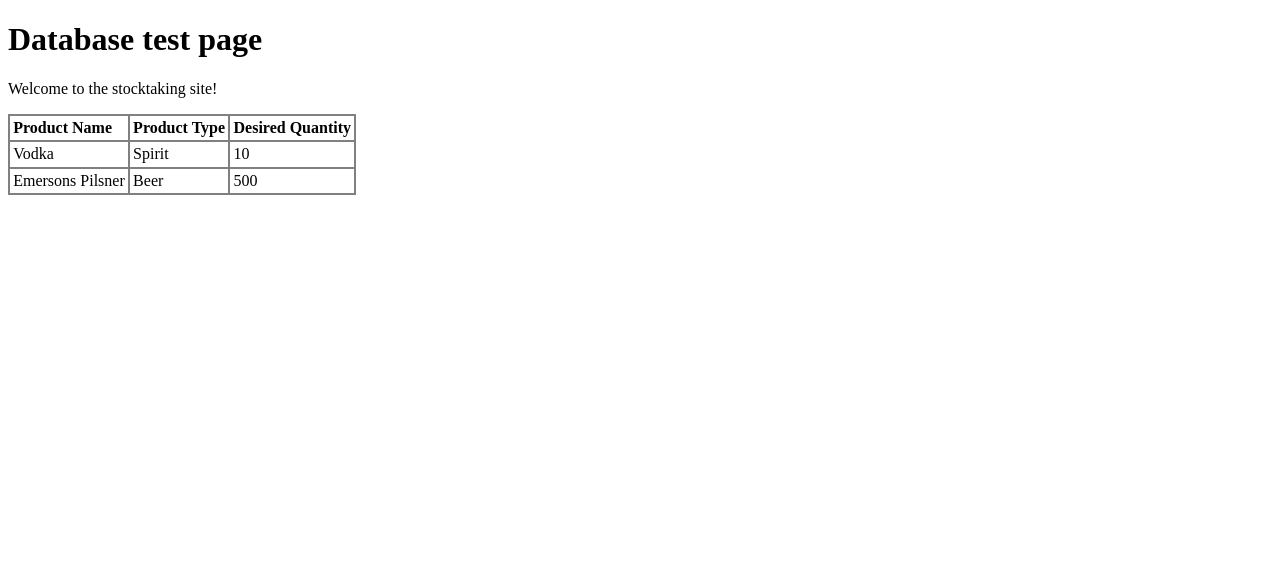
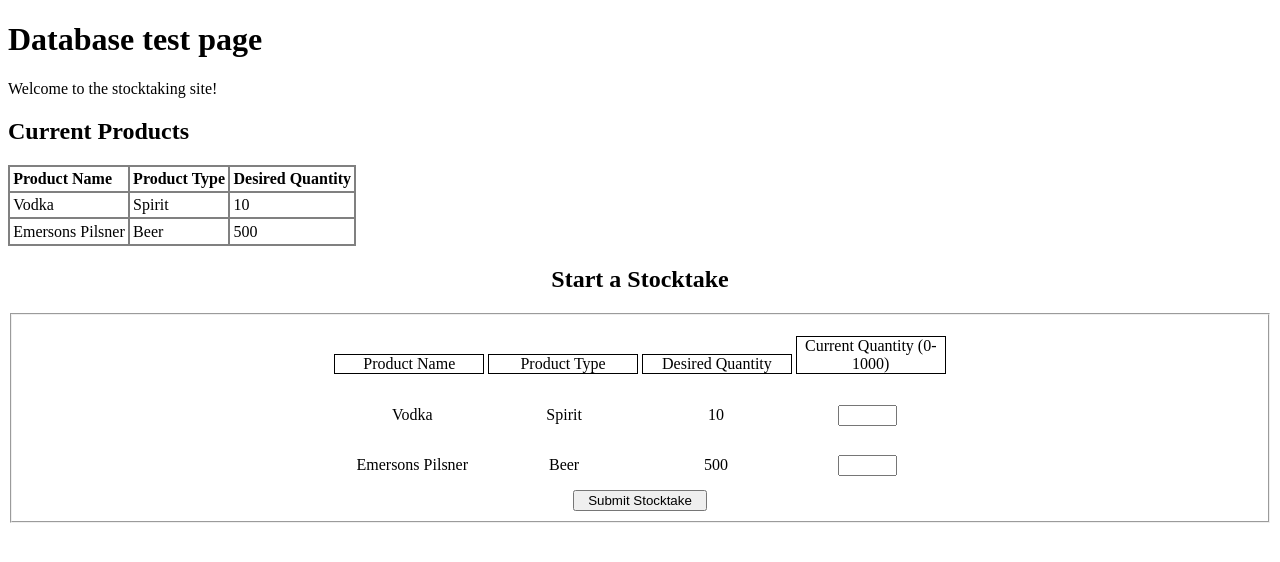
Before and after one commit to timcop/Stocktake, a PHP site: page / in a window 1280 px wide. Shown: the top 562 px of the page. Run offline with PHP 8.4, Linux system fonts and the light colour scheme; data comes from the database, SQL or seed files in the repository; data that the repository does not hold is empty.

Commit message:
Add start stocktake form
Fixed spelling mistake in test.php
Add Start stocktake form in index.php, but it does not add anything into the datbase yet

```diff
--- a/www/index.php
+++ b/www/index.php
@@ -4,7 +4,20 @@
         <meta charset="utf-8">
         <title>Database test page</title>
         <style>
-            th { text-align: left; }
+
+            #start_text {
+                text-align: center;
+            }
+
+            #submit_stocktake {
+                margin: auto;
+                width: 10em;
+                display: block;
+            }
+
+            th {
+                text-align: left;
+            }
 
             table, th, td {
             border: 2px solid grey;
@@ -14,6 +27,30 @@
             th, td {
                 padding: 0.2em;
             }
+
+            form {
+                margin: auto;
+                text-align: center;
+            }
+
+            form fieldset > div {
+                margin: auto;
+                width: 60%;
+            }
+
+            form fieldset div p, div {
+                width: 20%;
+                display: inline-block;
+            }
+
+            form fieldset div input {
+                width: 3.8em;
+                display: inline-block;
+            }
+
+            form fieldset div:first-of-type p {
+                border: 1px solid;
+            }
         </style>
     </head>
 
@@ -21,8 +58,9 @@
         <h1>Database test page</h1>
 
         <p>Welcome to the stocktaking site!</p>
-
-        <table border="1">
+        <section>
+        <h2>Current Products</h2>
+            <table>
                 <tr><th>Product Name</th><th>Product Type</th><th>Desired Quantity</th></tr>
 
                 <?php
@@ -44,5 +82,45 @@
 
                 ?>
             </table>
+        </section>
+        <section>
+            <h2 id="start_text">Start a Stocktake</h2>
+            <form method="post" enctype="aplication/x-www-form-urlencoded" action="">
+                <fieldset>
+                    <div>
+                        <p>Product Name</p>
+                        <p>Product Type</p>
+                        <p>Desired Quantity</p>
+                        <p>Current Quantity (0-1000)</p>
+                    </div>
+                    <?php
+
+                    $db_host   = '127.0.0.1';
+                    $db_name   = 'stocktake';
+                    $db_user   = 'user';
+                    $db_passwd = 'insecure_db_pw';
+
+                    $pdo_dsn = "mysql:host=$db_host;dbname=$db_name";
+
+                    $pdo = new PDO($pdo_dsn, $db_user, $db_passwd);
+
+                    $q = $pdo->query("SELECT * FROM Products");
+                    $product_num = 0;
+                    while($row = $q->fetch()){
+                        $product_num++;
+                        echo "<div>\n
+                                <p>" . $row["name"] . "</p>\n
+                                <p>" . $row["type"] . "</p>\n
+                                <p>" . $row["desired_quantity"] . "</p>\n
+                                <div>\n
+                                    <input type='number' min='0' max='1000' name='product" . $productnum . "' required>\n
+                                </div>\n
+                              </div>\n";
+                    }
+                    ?>
+                    <input id="submit_stocktake" type="submit" value="Submit Stocktake">
+                </fieldset>
+            </form>
+        </section>
     </body>
 </html>
--- a/www/test.php
+++ b/www/test.php
@@ -26,7 +26,7 @@
         <h2>Previous Stocktakes:</h2>
 
         <table border="1">
-            <tr><th>Stocktake#</th><th>Date</th></tr>
+            <tr><th>Stocktake #</th><th>Date</th></tr>
 
             <?php
 
@@ -50,7 +50,7 @@
 
         <h2>Current Stocktake Products</h2>
         <table border="1">
-            <tr><th>Product Name</th><th>Product Type</th><th>Desried Quantity</th></tr>
+            <tr><th>Product Name</th><th>Product Type</th><th>Desired Quantity</th></tr>
             <?php
 
                 $db_host   = '127.0.0.1';
```
Lines whose indentation alone changed are shown as unchanged.
